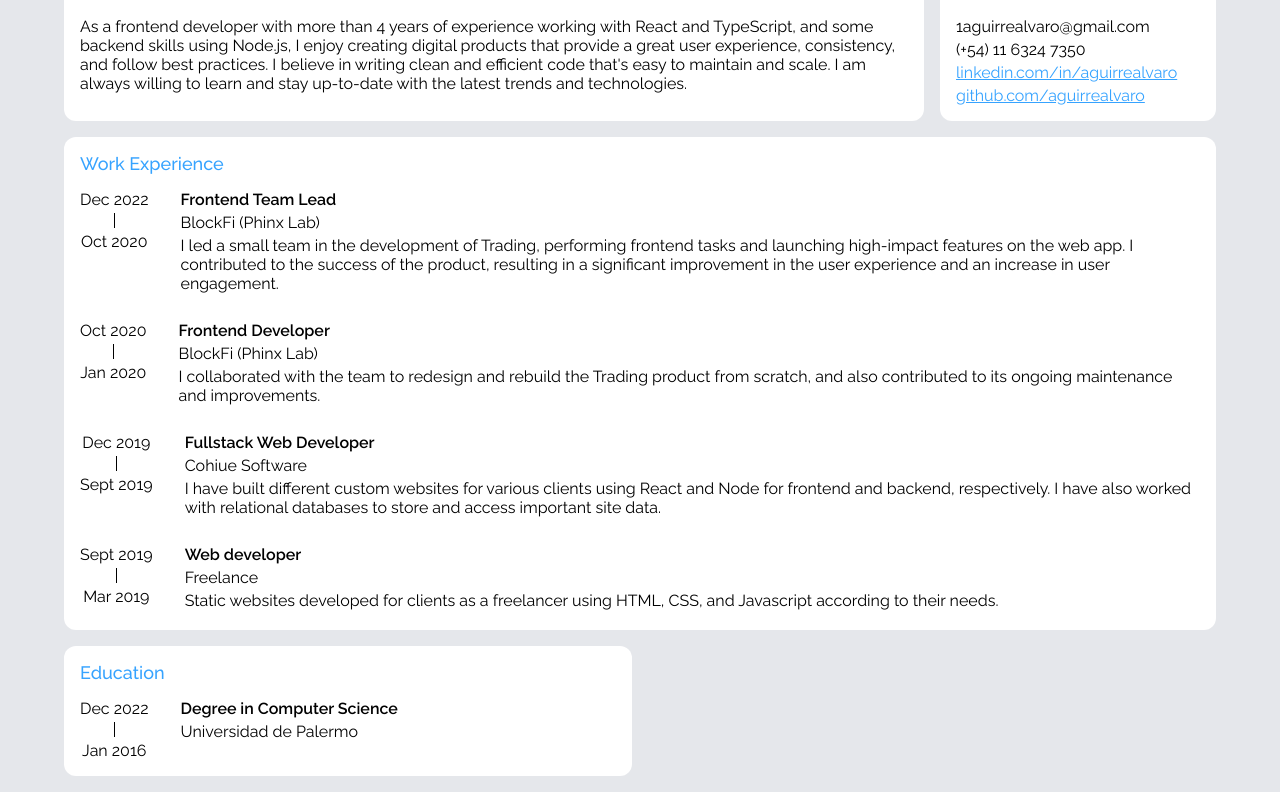
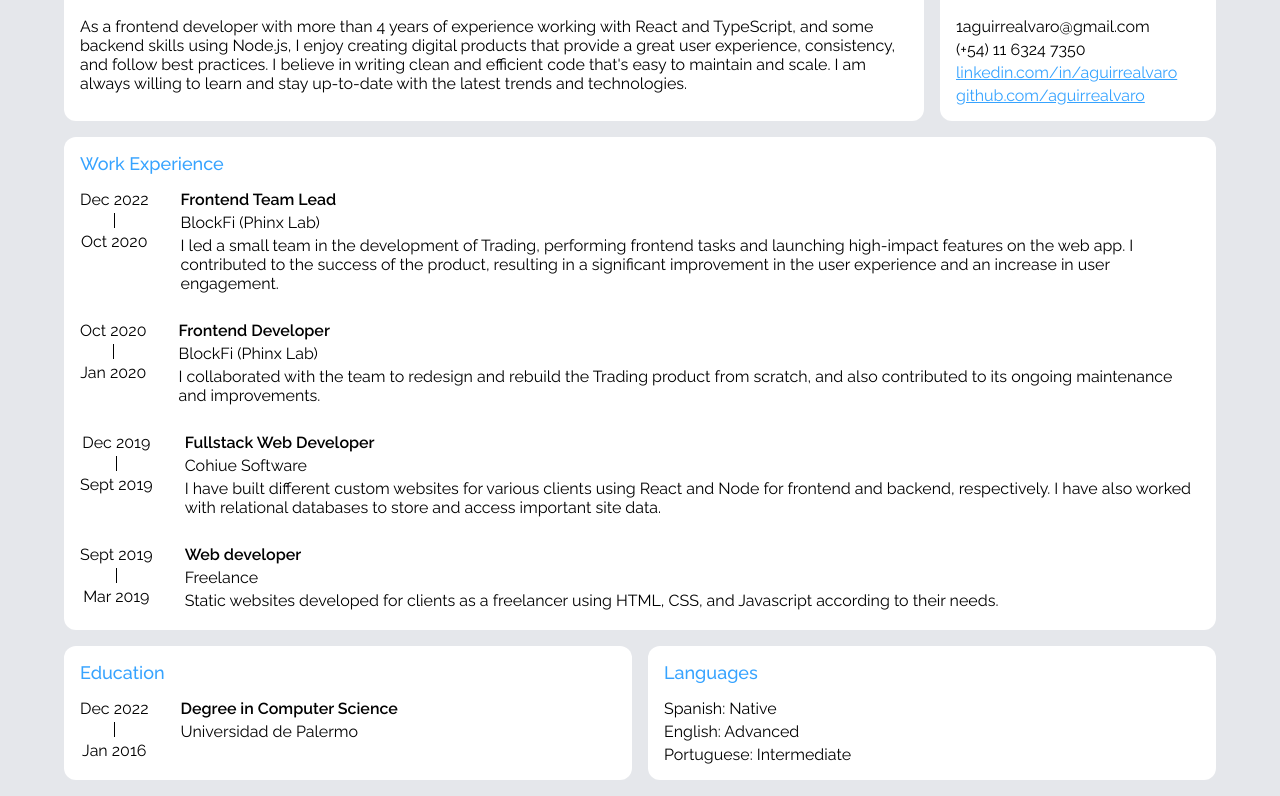
Before and after one commit to aguirrealvaro/cv, a Next.js app: page / in a window 1280 px wide. Shown: the part 300-1096 px from the top of the page. Built offline with nearby package versions, Linux system fonts and the light colour scheme.

Commit message:
Add languages

```diff
--- a/pages/index.tsx
+++ b/pages/index.tsx
@@ -1,6 +1,6 @@
 import Head from "next/head";
 import styled from "styled-components";
-import { About, Banner, Contact, Education, Experience } from "@/components";
+import { About, Banner, Contact, Education, Experience, Languages } from "@/components";
 import { Wrapper } from "@/css";
 
 const Home = () => {
@@ -17,6 +17,7 @@ const Home = () => {
             <Contact />
             <Experience />
             <Education />
+            <Languages />
           </Grid>
         </Wrapper>
       </Main>
@@ -44,5 +45,5 @@ const Grid = styled.div`
   display: grid;
   grid-gap: ${({ theme }) => theme.spacing[4]};
   grid-template-columns: repeat(4, 1fr);
-  grid-template-areas: "about about about contact" "experience experience experience experience" "education education . .";
+  grid-template-areas: "about about about contact" "experience experience experience experience" "education education languages languages";
 `;
--- /dev/null
+++ b/src/components/Languages/Languages.tsx
@@ -0,0 +1,20 @@
+import { FunctionComponent } from "react";
+import styled from "styled-components";
+import { Card, CardText, CardTitle } from "@/css";
+
+export const Languages: FunctionComponent = () => {
+  return (
+    <Container>
+      <Card>
+        <CardTitle>Languages</CardTitle>
+        <CardText>Spanish: Native</CardText>
+        <CardText>English: Advanced</CardText>
+        <CardText>Portuguese: Intermediate</CardText>
+      </Card>
+    </Container>
+  );
+};
+
+const Container = styled.div`
+  grid-area: languages;
+`;
--- /dev/null
+++ b/src/components/Languages/index.ts
@@ -0,0 +1 @@
+export { Languages } from "./Languages";
--- a/src/components/index.ts
+++ b/src/components/index.ts
@@ -3,3 +3,4 @@ export { About } from "./About";
 export { Contact } from "./Contact";
 export { Experience } from "./Experience";
 export { Education } from "./Education";
+export { Languages } from "./Languages";
```
